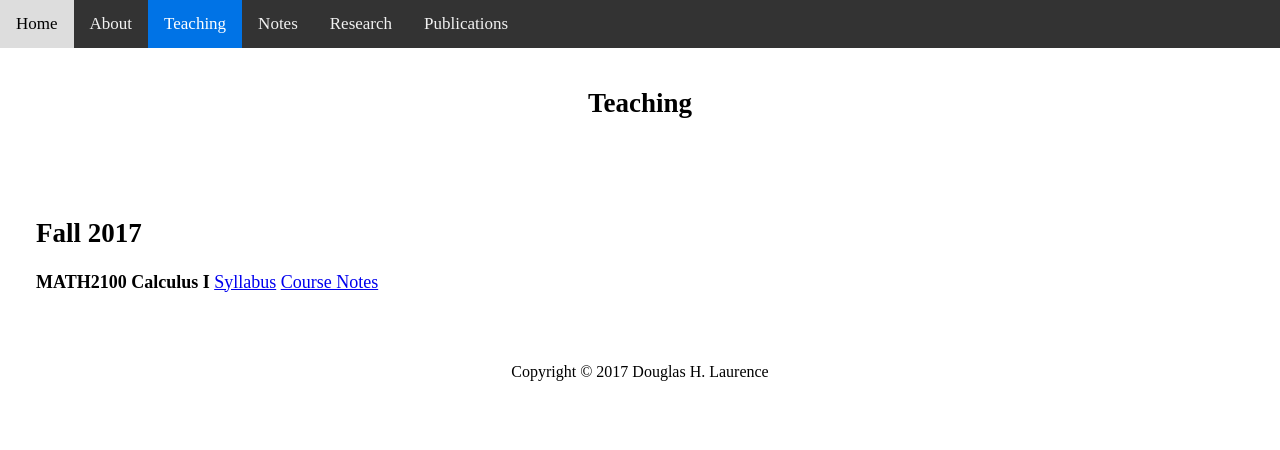
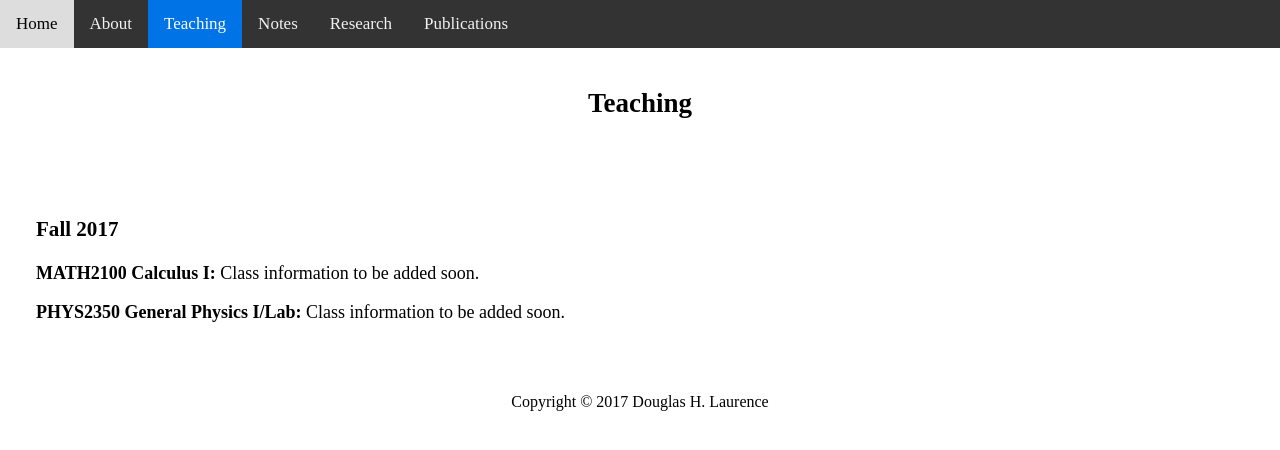
Before and after one commit to dhlaurence/dhlaurence.github.io, a Jekyll site: the page built from teaching.html, in a window 1280 px wide. Shown: the top 450 px of the page. Built offline with Jekyll 4.4.1, drawn with Linux system fonts in a browser that asks for light colours.

Commit message:
Update teaching.html

```diff
--- a/teaching.html
+++ b/teaching.html
@@ -8,10 +8,13 @@ title: Teaching
 </header>
 
 <article>
-  <h2>Fall 2017</h2>
+  <h3>Fall 2017</h3>
 
   <p>
-    <b>MATH2100 Calculus I</b> <a target="_blank" href="http://www.blazartheory.com/teaching.html">Syllabus</a>
-      <a target="_blank" href="http://www.blazartheory.com/teaching.html">Course Notes</a>
+    <b>MATH2100 Calculus I:</b> Class information to be added soon.
+  </p>
+
+  <p>
+    <b>PHYS2350 General Physics I/Lab:</b> Class information to be added soon.
   </p>
 </article>
```
